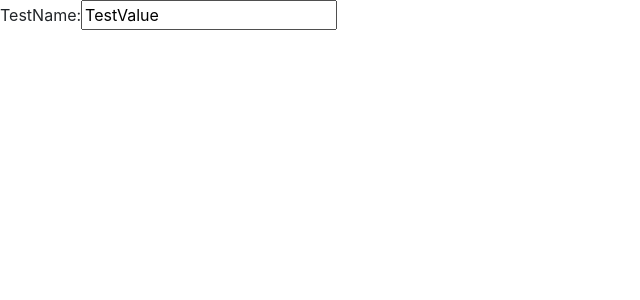
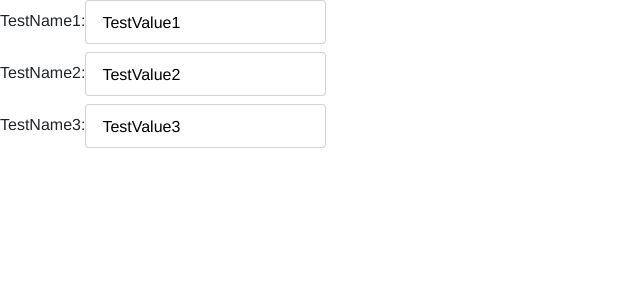
Before and after one commit to mraison/journal_react, a React (Create React App) app in the folder react-api/: page / in a window 1280 px wide. Shown: the top 300 px of the page, without its empty margins (0-640 px from the left). Built offline with nearby package versions, Linux system fonts and the light colour scheme.

Commit message:
it took way too long but I final got some fields showing up...Now I'm thinking I should worry about getting something for fields up first, make sure it's able to interact with my backend alright, and then make it look pretty...

```diff
--- a/react-api/src/App.js
+++ b/react-api/src/App.js
@@ -8,7 +8,7 @@ import './App.css';
 // OK i see the issue...I did need to reference the component but I need to be defining a class, not a function...
 import Contacts from './components/contacts';
 import RequestGET from './utilities/request_handler';
-import InputField from './components/InputField';
+import JournalEntryForm from './components/journal_entry_form';
 
 class App extends React.Component {
 
@@ -30,7 +30,11 @@ class App extends React.Component {
 
   render = () => {
     return (
-      <InputField FieldName={'TestName'} FieldValue={'TestValue'}/>
+      <JournalEntryForm Rows={[
+        {FieldName:'TestName1', FieldValue:'TestValue1'},
+        {FieldName:'TestName2', FieldValue:'TestValue2'},
+        {FieldName:'TestName3', FieldValue:'TestValue3'}
+        ]}/>
     );
   }
 }
--- a/react-api/src/components/InputField.js
+++ b/react-api/src/components/InputField.js
@@ -1,4 +1,5 @@
 import React from 'react'
+import styles from '../styles/InputField.css'
 
 const InputField = ({
   FieldName,
@@ -6,9 +7,9 @@ const InputField = ({
 
 }) => {
   return (
-    <div>
+    <div className="f">
       <label> {FieldName}:
-        <input type="text" name={FieldName} value={FieldValue}/>
+          <input className="inputfield" type="text" name={FieldName} value={FieldValue}/>
       </label>
     </div>
   )
--- /dev/null
+++ b/react-api/src/components/journal_entry_form.js
@@ -0,0 +1,40 @@
+import React from 'react';
+import InputField from './InputField';
+
+
+class JournalEntryForm extends React.Component {
+	constructor(props) {
+	    super(props);
+
+	    this.state = {
+	      Rows: props.Rows,
+	    };
+	  }
+
+
+  createTable(Rows) {
+    let table = [];
+
+	// Outer loop to create parent
+	for (let i = 0; i < Rows.length; i++) {
+	  //Create the parent and add the children
+	  table.push(
+	  		<InputField FieldName={this.state.Rows[i].FieldName} FieldValue={this.state.Rows[i].FieldValue} />
+	  	)
+	}
+	console.log(table)
+	return table
+  }
+
+
+  render() {
+    return(
+      <table>
+        {this.createTable(this.state.Rows)}
+      </table>
+    )
+  }
+
+}
+
+export default JournalEntryForm
--- /dev/null
+++ b/react-api/src/styles/InputField.css
@@ -0,0 +1,36 @@
+/*! CSS Used from: https://unpkg.com/envoy.css@1.6.18/css/envoy.css */
+*{
+	box-sizing:border-box;
+}
+.f{
+	font-family:'Cera Pro', 'Helvetica Neue', Helvetica, Arial, sans-serif;
+	font-weight:400;
+	-webkit-font-smoothing:antialiased;
+}
+.center{
+	text-align:center;
+}
+.mb1{
+	margin-bottom:0.5rem;
+}
+.col-12{
+	width:100%;
+}
+.inputfield{
+	font-family:inherit;
+	font-size:1rem;
+	min-height:2.75em;
+	padding:1px 1rem 0;
+	border:1px solid rgba(40, 44, 54, 0.2);
+	border-radius:4px;
+	box-sizing:border-box;
+	vertical-align:middle;
+}
+.inputfield{
+	transition:all .25s linear;
+}
+.inputfield:focus{
+	outline:none;
+	border:1px solid #EF3934!important;
+	box-shadow:0 0 3px rgba(239, 57, 52, 0.5);
+}
```
